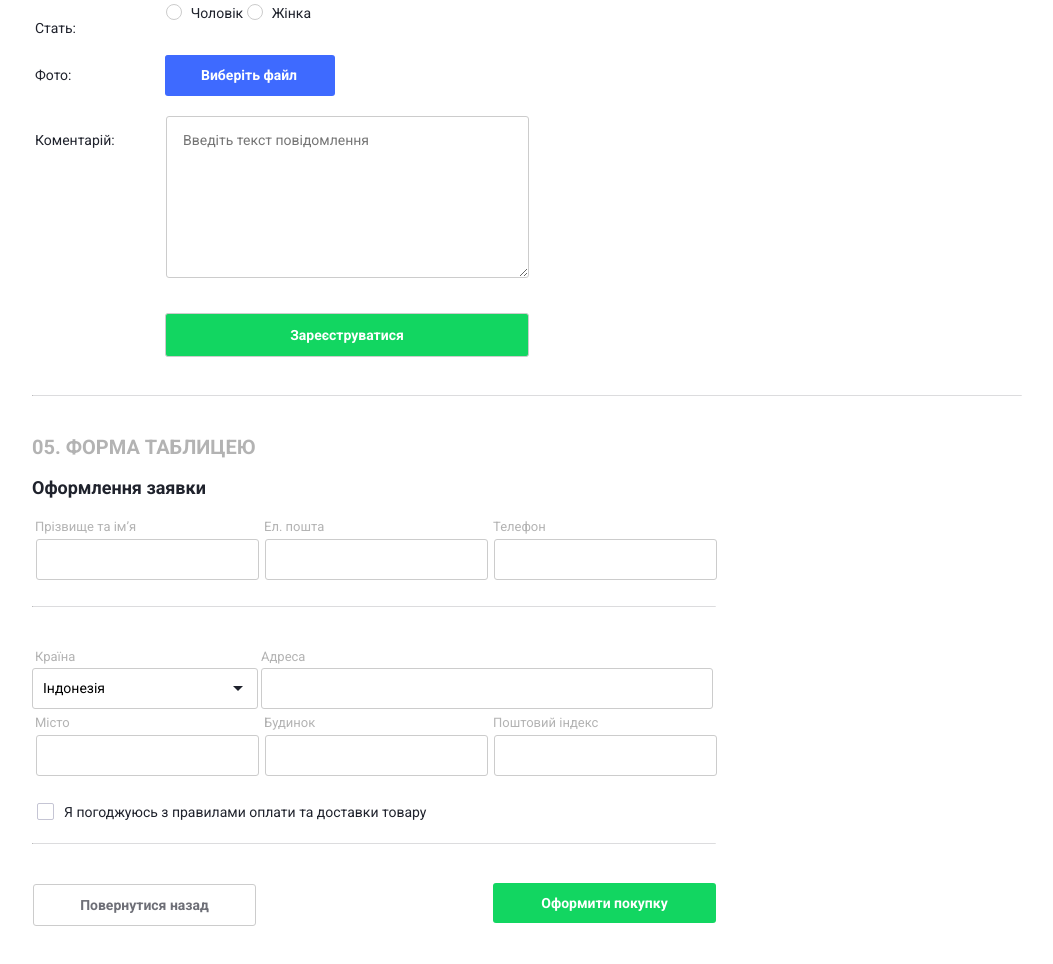
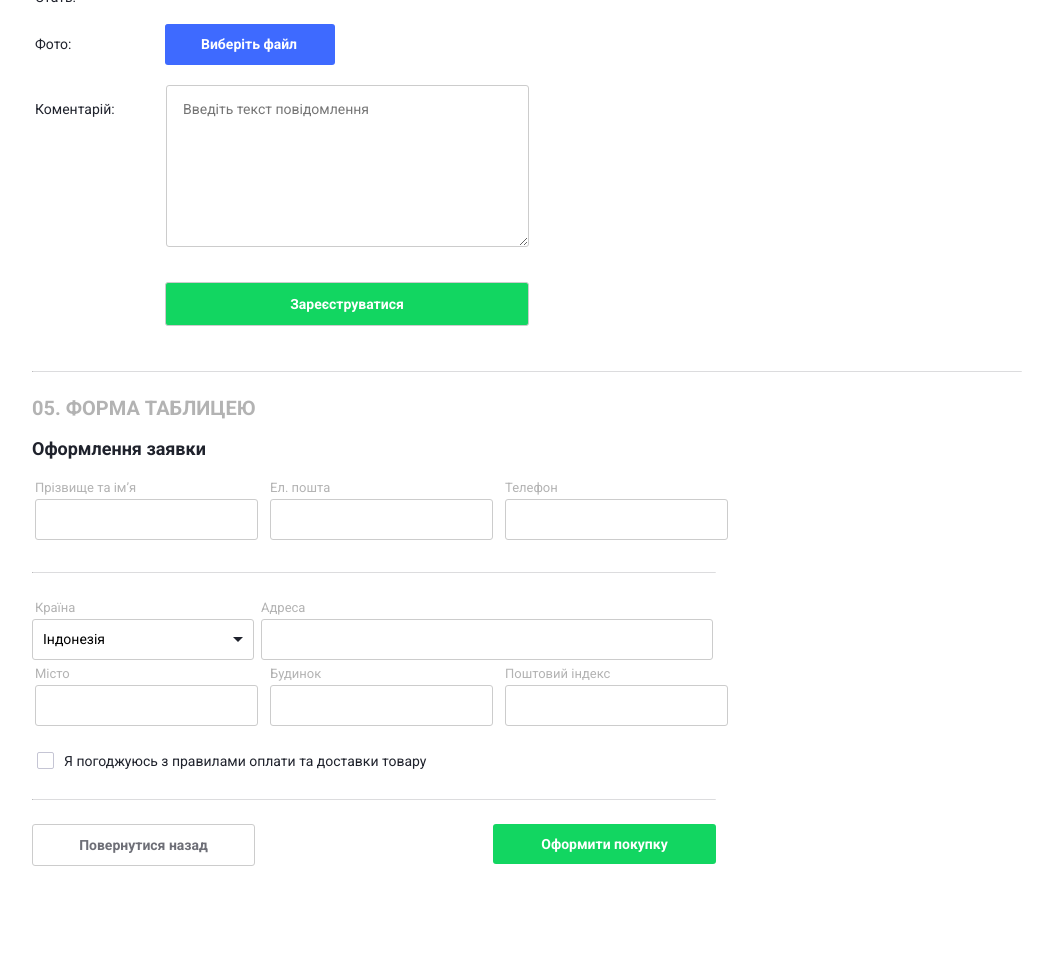
Before and after one commit to kostyantinkaschko/forms, a plain HTML site: page index.html in a window 1280 px wide. Shown: the part 1416-2380 px from the top of the page, without its empty margins (113-1166 px from the left). Drawn offline with Linux system fonts and the light colour scheme.

Commit message:
Update style.css

```diff
--- a/css/style.css
+++ b/css/style.css
@@ -300,7 +300,7 @@ input::placeholder,
 }
 
 hr {
-    margin: 22px 0 39px;
+    margin: 29px 0 24px;
     border-top: 1px solid #dcdcde;
     border-bottom: none;
 }
@@ -990,7 +990,7 @@ h3 {
 
 .table2 input:not(input[type="submit"], input[type="checkbox"], #adress) {
     width: 223px;
-    margin: 1px;
+    margin-right: 8px;
     padding: 12px 17px;
     border-radius: 3px;
     border: 1px solid #ccc;
@@ -1002,13 +1002,15 @@ h3 {
     border-radius: 3px;
 }
 
+
 /* .table2 table input:first-child{
     width: 257px;
 } */
 
 .table2 select {
+
     padding: 11px 10px 12px 10px;
-    width: 226px;
+    width: 222px;
     border-color: #ccc;
     border-radius: 3px;
     position: absolute;
```
